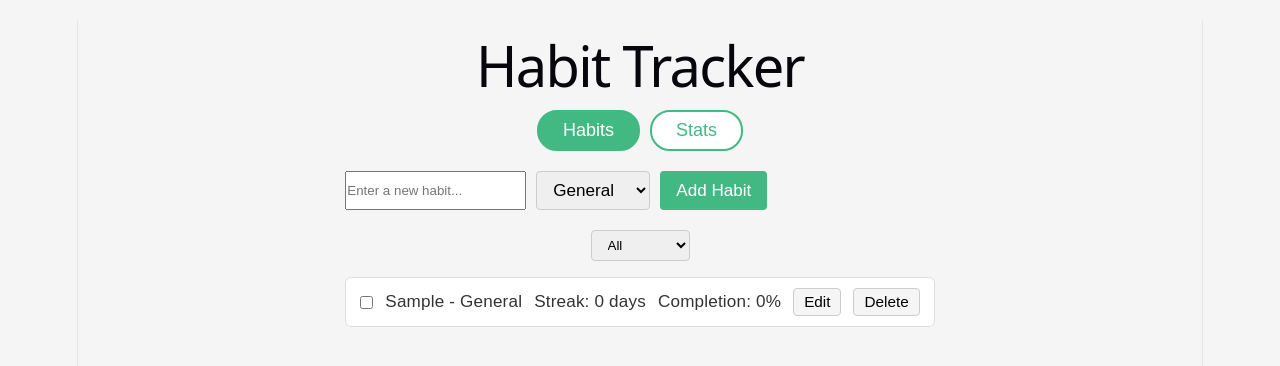
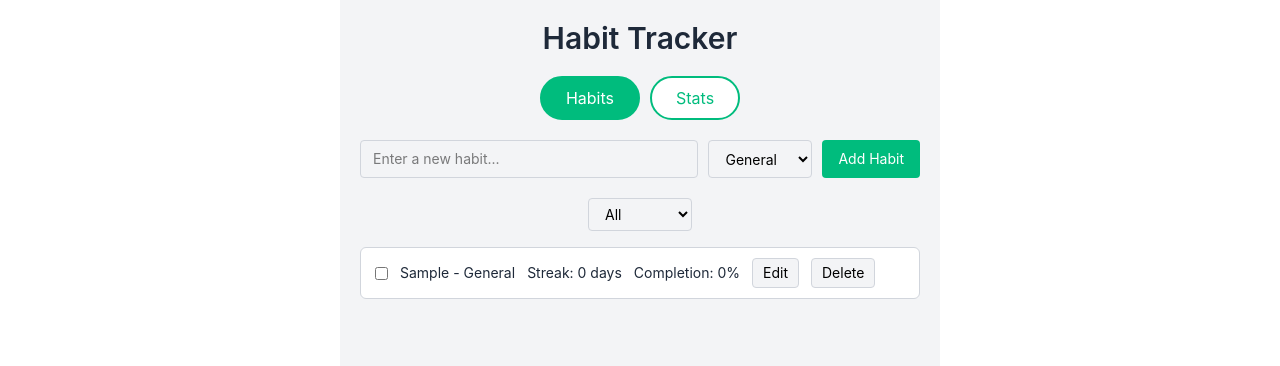
Before and after one commit to malakellamti/habit-tracker, a Vue app: page / in a window 1280 px wide. Both pictures are taken after typing "Sample" into the empty fields and a click on the button "Add Habit". Shown: the top 366 px of the page. Built offline with nearby package versions, Linux system fonts and the light colour scheme.

Commit message:
refactor: migrate styling from custom CSS to Tailwind CSS

```diff
--- a/package.json
+++ b/package.json
@@ -9,8 +9,10 @@
     "preview": "vite preview"
   },
   "dependencies": {
+    "@tailwindcss/vite": "^4.3.1",
     "chart.js": "^4.5.1",
     "pinia": "^3.0.4",
+    "tailwindcss": "^4.3.1",
     "vue": "^3.5.34"
   },
   "devDependencies": {
--- a/src/App.vue
+++ b/src/App.vue
@@ -1,10 +1,18 @@
 <template>
-  <div class="app">
-    <h1>Habit Tracker</h1>
+  <div class="max-w-[600px] mx-auto flex flex-col items-center font-sans bg-gray-100 min-h-screen p-5">
+    <h1 class="text-center mb-5 text-gray-800 text-3xl font-semibold">Habit Tracker</h1>
 
-    <div class="tabs">
-      <button :class="{ active: tab === 'habits' }" @click="tab = 'habits'">Habits</button>
-      <button :class="{ active: tab === 'stats' }" @click="tab = 'stats'">Stats</button>
+    <div class="flex gap-2.5 mb-5 justify-center">
+      <button
+        :class="tab === 'habits' ? 'bg-emerald-500 text-white' : 'bg-white text-emerald-500'"
+        class="px-6 py-2 border-2 border-emerald-500 rounded-full cursor-pointer text-base transition-all"
+        @click="tab = 'habits'"
+      >Habits</button>
+      <button
+        :class="tab === 'stats' ? 'bg-emerald-500 text-white' : 'bg-white text-emerald-500'"
+        class="px-6 py-2 border-2 border-emerald-500 rounded-full cursor-pointer text-base transition-all"
+        @click="tab = 'stats'"
+      >Stats</button>
     </div>
 
     <HabitList v-if="tab === 'habits'" />
@@ -19,54 +27,3 @@ import StatsView from './components/StatsView.vue'
 
 const tab = ref('habits')
 </script>
-
-<style>
-* {
-  margin: 0;
-  padding: 0;
-  box-sizing: border-box;
-}
-
-body {
-  font-family: Arial, sans-serif;
-  background-color: #f5f5f5;
-  padding: 20px;
-}
-
-.app {
-  max-width: 600px;
-  margin: 0 auto;
-  display: flex;
-  flex-direction: column;
-  align-items: center;
-}
-
-h1 {
-  text-align: center;
-  margin-bottom: 20px;
-  color: #333;
-}
-
-.tabs {
-  display: flex;
-  gap: 10px;
-  margin-bottom: 20px;
-  justify-content: center;
-}
-
-.tabs button {
-  padding: 8px 24px;
-  border: 2px solid #42b883;
-  border-radius: 20px;
-  background: white;
-  color: #42b883;
-  cursor: pointer;
-  font-size: 1rem;
-  transition: all 0.2s;
-}
-
-.tabs button.active {
-  background: #42b883;
-  color: white;
-}
-</style>
--- a/src/components/HabitCard.vue
+++ b/src/components/HabitCard.vue
@@ -1,19 +1,20 @@
 <!-- HabitCard: single habit item with checkbox -->
 <template>
-  <div class="habit-card">
+  <div class="flex items-center gap-3 px-3.5 py-2.5 mb-2 bg-white border border-gray-300 rounded-md w-full">
     <input
       type="checkbox"
       :checked="isCompletedToday"
       @change="toggle"
     />
-    <span v-if="!isEditing">{{ habit.name }} - {{ habit.category }}</span>
+    <span v-if="!isEditing" class="text-sm text-gray-800">{{ habit.name }} - {{ habit.category }}</span>
 
     <input
       v-if="isEditing"
       v-model="editedName"
+      class="px-2 py-1 border border-gray-300 rounded"
       @keyup.enter="saveEdit"
     />
-    <select v-if="isEditing" v-model="editedCategory">
+    <select v-if="isEditing" v-model="editedCategory" class="px-2 py-1 border border-gray-300 rounded">
       <option value="General">General</option>
       <option value="Health">Health</option>
       <option value="Work">Work</option>
@@ -21,11 +22,22 @@
       <option value="Sport">Sport</option>
     </select>
 
-    <span>Streak: {{ store.getStreak(habit.id) }} days</span>
-    <span>Completion: {{ store.getCompletionRate(habit.id) }}%</span>
-    <button @click="startEdit" v-if="!isEditing">Edit</button>
-    <button @click="saveEdit" v-if="isEditing">Save</button>
-    <button @click="confirmDelete">Delete</button>
+    <span class="text-sm text-gray-800">Streak: {{ store.getStreak(habit.id) }} days</span>
+    <span class="text-sm text-gray-800">Completion: {{ store.getCompletionRate(habit.id) }}%</span>
+    <button
+      v-if="!isEditing"
+      class="px-2.5 py-1 border border-gray-300 rounded bg-gray-100 hover:bg-gray-200 cursor-pointer text-sm"
+      @click="startEdit"
+    >Edit</button>
+    <button
+      v-if="isEditing"
+      class="px-2.5 py-1 border border-gray-300 rounded bg-gray-100 hover:bg-gray-200 cursor-pointer text-sm"
+      @click="saveEdit"
+    >Save</button>
+    <button
+      class="px-2.5 py-1 border border-gray-300 rounded bg-gray-100 hover:bg-gray-200 cursor-pointer text-sm"
+      @click="confirmDelete"
+    >Delete</button>
   </div>
 </template>
 
@@ -66,41 +78,3 @@ function confirmDelete() {
   }
 }
 </script>
-<style scoped>
-.habit-card {
-  display: flex;
-  align-items: center;
-  gap: 12px;
-  padding: 10px 14px;
-  margin-bottom: 8px;
-  background: white;
-  border: 1px solid #ddd;
-  border-radius: 6px;
-  width: 100%;
-}
-
-.habit-card span {
-  font-size: 0.95rem;
-  color: #333;
-}
-
-.habit-card input[type="text"],
-.habit-card select {
-  padding: 4px 8px;
-  border: 1px solid #ccc;
-  border-radius: 4px;
-}
-
-.habit-card button {
-  padding: 4px 10px;
-  border: 1px solid #ccc;
-  border-radius: 4px;
-  background: #f5f5f5;
-  cursor: pointer;
-  font-size: 0.85rem;
-}
-
-.habit-card button:hover {
-  background: #e8e8e8;
-}
-</style>
--- a/src/components/HabitForm.vue
+++ b/src/components/HabitForm.vue
@@ -1,19 +1,23 @@
 <!-- HabitForm: input form to add new habits -->
 <template>
-  <div class="habit-form">
+  <div class="flex gap-2.5 mb-5 w-full">
     <input
       v-model="habitName"
       placeholder="Enter a new habit..."
+      class="flex-1 px-3 py-2 border border-gray-300 rounded text-sm"
       @keyup.enter="addHabit"
     />
-    <select v-model="habitCategory">
+    <select v-model="habitCategory" class="px-3 py-2 border border-gray-300 rounded text-sm">
       <option value="General">General</option>
       <option value="Health">Health</option>
       <option value="Work">Work</option>
       <option value="Personal">Personal</option>
       <option value="Sport">Sport</option>
     </select>
-    <button @click="addHabit">Add Habit</button>
+    <button
+      class="px-4 py-2 border-none rounded bg-emerald-500 text-white text-sm cursor-pointer hover:bg-emerald-600"
+      @click="addHabit"
+    >Add Habit</button>
   </div>
 </template>
 
@@ -33,40 +37,3 @@ function addHabit() {
   }
 }
 </script>
-<style scoped>
-.habit-form {
-  display: flex;
-  gap: 10px;
-  margin-bottom: 20px;
-  width: 100%;
-}
-
-.habit-form input[type="text"] {
-  flex: 1;
-  padding: 8px 12px;
-  border: 1px solid #ccc;
-  border-radius: 4px;
-  font-size: 0.95rem;
-}
-
-.habit-form select {
-  padding: 8px 12px;
-  border: 1px solid #ccc;
-  border-radius: 4px;
-  font-size: 0.95rem;
-}
-
-.habit-form button {
-  padding: 8px 16px;
-  border: none;
-  border-radius: 4px;
-  background: #42b883;
-  color: white;
-  font-size: 0.95rem;
-  cursor: pointer;
-}
-
-.habit-form button:hover {
-  background: #389b6f;
-}
-</style>
--- a/src/components/HabitList.vue
+++ b/src/components/HabitList.vue
@@ -1,9 +1,9 @@
 <!-- HabitList: displays all habits -->
 <template>
-  <div class="habit-list">
+  <div class="w-full flex flex-col items-center">
     <HabitForm />
 
-    <select v-model="selectedCategory">
+    <select v-model="selectedCategory" class="mb-4 px-3 py-1.5 border border-gray-300 rounded text-sm">
       <option value="All">All</option>
       <option value="General">General</option>
       <option value="Health">Health</option>
@@ -13,7 +13,7 @@
     </select>
 
     <div v-if="filteredHabits.length === 0">
-      <p>No habits yet. Add one above!</p>
+      <p class="text-gray-500 text-sm">No habits yet. Add one above!</p>
     </div>
     <HabitCard
       v-for="habit in filteredHabits"
@@ -41,18 +41,3 @@ onMounted(() => {
   store.loadFromLocalStorage()
 })
 </script>
-<style scoped>
-.habit-list {
-  width: 100%;
-  display: flex;
-  flex-direction: column;
-  align-items: center;
-}
-
-.habit-list select {
-  margin-bottom: 16px;
-  padding: 6px 12px;
-  border: 1px solid #ccc;
-  border-radius: 4px;
-}
-</style>
--- a/src/components/StatsView.vue
+++ b/src/components/StatsView.vue
@@ -1,17 +1,18 @@
 <template>
-  <div class="stats">
-    <h2>Statistics</h2>
+  <div class="p-4 w-full">
+    <h2 class="text-xl font-semibold text-gray-800 mb-2">Statistics</h2>
 
-    <div class="chart-section">
-      <h3>Weekly Completion Rate</h3>
-      <canvas ref="weeklyChart"></canvas>
+    <div class="mb-8">
+      <h3 class="mb-2.5 text-gray-600 text-base">Weekly Completion Rate</h3>
+      <canvas ref="weeklyChart" class="max-h-[250px]"></canvas>
     </div>
 
-    <div class="chart-section">
-      <h3>Monthly Completion Rate</h3>
-      <canvas ref="monthlyChart"></canvas>
+    <div class="mb-8">
+      <h3 class="mb-2.5 text-gray-600 text-base">Monthly Completion Rate</h3>
+      <canvas ref="monthlyChart" class="max-h-[250px]"></canvas>
     </div>
-  <HeatMap />
+
+    <HeatMap />
   </div>
 </template>
 
@@ -93,9 +94,3 @@ onMounted(() => {
   })
 })
 </script>
-
-<style scoped>
-.stats { padding: 1rem; }
-.chart-section { margin-bottom: 2rem; }
-canvas { max-height: 250px; }
-</style>
--- a/src/style.css
+++ b/src/style.css
@@ -1,296 +1,7 @@
-:root {
-  --text: #6b6375;
-  --text-h: #08060d;
-  --bg: #fff;
-  --border: #e5e4e7;
-  --code-bg: #f4f3ec;
-  --accent: #aa3bff;
-  --accent-bg: rgba(170, 59, 255, 0.1);
-  --accent-border: rgba(170, 59, 255, 0.5);
-  --social-bg: rgba(244, 243, 236, 0.5);
-  --shadow:
-    rgba(0, 0, 0, 0.1) 0 10px 15px -3px, rgba(0, 0, 0, 0.05) 0 4px 6px -2px;
+@import "tailwindcss";
 
-  --sans: system-ui, 'Segoe UI', Roboto, sans-serif;
-  --heading: system-ui, 'Segoe UI', Roboto, sans-serif;
-  --mono: ui-monospace, Consolas, monospace;
-
-  font: 18px/145% var(--sans);
-  letter-spacing: 0.18px;
-  color-scheme: light dark;
-  color: var(--text);
-  background: var(--bg);
-  font-synthesis: none;
-  text-rendering: optimizeLegibility;
-  -webkit-font-smoothing: antialiased;
-  -moz-osx-font-smoothing: grayscale;
-
-  @media (max-width: 1024px) {
-    font-size: 16px;
+@layer utilities {
+  .grid-cols-13 {
+    grid-template-columns: repeat(13, minmax(0, 1fr));
   }
 }
-
-@media (prefers-color-scheme: dark) {
-  :root {
-    --text: #9ca3af;
-    --text-h: #f3f4f6;
-    --bg: #16171d;
-    --border: #2e303a;
-    --code-bg: #1f2028;
-    --accent: #c084fc;
-    --accent-bg: rgba(192, 132, 252, 0.15);
-    --accent-border: rgba(192, 132, 252, 0.5);
-    --social-bg: rgba(47, 48, 58, 0.5);
-    --shadow:
-      rgba(0, 0, 0, 0.4) 0 10px 15px -3px, rgba(0, 0, 0, 0.25) 0 4px 6px -2px;
-  }
-
-  #social .button-icon {
-    filter: invert(1) brightness(2);
-  }
-}
-
-body {
-  margin: 0;
-}
-
-h1,
-h2 {
-  font-family: var(--heading);
-  font-weight: 500;
-  color: var(--text-h);
-}
-
-h1 {
-  font-size: 56px;
-  letter-spacing: -1.68px;
-  margin: 32px 0;
-  @media (max-width: 1024px) {
-    font-size: 36px;
-    margin: 20px 0;
-  }
-}
-h2 {
-  font-size: 24px;
-  line-height: 118%;
-  letter-spacing: -0.24px;
-  margin: 0 0 8px;
-  @media (max-width: 1024px) {
-    font-size: 20px;
-  }
-}
-p {
-  margin: 0;
-}
-
-code,
-.counter {
-  font-family: var(--mono);
-  display: inline-flex;
-  border-radius: 4px;
-  color: var(--text-h);
-}
-
-code {
-  font-size: 15px;
-  line-height: 135%;
-  padding: 4px 8px;
-  background: var(--code-bg);
-}
-
-.counter {
-  font-size: 16px;
-  padding: 5px 10px;
-  border-radius: 5px;
-  color: var(--accent);
-  background: var(--accent-bg);
-  border: 2px solid transparent;
-  transition: border-color 0.3s;
-  margin-bottom: 24px;
-
-  &:hover {
-    border-color: var(--accent-border);
-  }
-  &:focus-visible {
-    outline: 2px solid var(--accent);
-    outline-offset: 2px;
-  }
-}
-
-.hero {
-  position: relative;
-
-  .base,
-  .framework,
-  .vite {
-    inset-inline: 0;
-    margin: 0 auto;
-  }
-
-  .base {
-    width: 170px;
-    position: relative;
-    z-index: 0;
-  }
-
-  .framework,
-  .vite {
-    position: absolute;
-  }
-
-  .framework {
-    z-index: 1;
-    top: 34px;
-    height: 28px;
-    transform: perspective(2000px) rotateZ(300deg) rotateX(44deg) rotateY(39deg)
-      scale(1.4);
-  }
-
-  .vite {
-    z-index: 0;
-    top: 107px;
-    height: 26px;
-    width: auto;
-    transform: perspective(2000px) rotateZ(300deg) rotateX(40deg) rotateY(39deg)
-      scale(0.8);
-  }
-}
-
-#app {
-  width: 1126px;
-  max-width: 100%;
-  margin: 0 auto;
-  text-align: center;
-  border-inline: 1px solid var(--border);
-  min-height: 100svh;
-  display: flex;
-  flex-direction: column;
-  box-sizing: border-box;
-}
-
-#center {
-  display: flex;
-  flex-direction: column;
-  gap: 25px;
-  place-content: center;
-  place-items: center;
-  flex-grow: 1;
-
-  @media (max-width: 1024px) {
-    padding: 32px 20px 24px;
-    gap: 18px;
-  }
-}
-
-#next-steps {
-  display: flex;
-  border-top: 1px solid var(--border);
-  text-align: left;
-
-  & > div {
-    flex: 1 1 0;
-    padding: 32px;
-    @media (max-width: 1024px) {
-      padding: 24px 20px;
-    }
-  }
-
-  .icon {
-    margin-bottom: 16px;
-    width: 22px;
-    height: 22px;
-  }
-
-  @media (max-width: 1024px) {
-    flex-direction: column;
-    text-align: center;
-  }
-}
-
-#docs {
-  border-right: 1px solid var(--border);
-
-  @media (max-width: 1024px) {
-    border-right: none;
-    border-bottom: 1px solid var(--border);
-  }
-}
-
-#next-steps ul {
-  list-style: none;
-  padding: 0;
-  display: flex;
-  gap: 8px;
-  margin: 32px 0 0;
-
-  .logo {
-    height: 18px;
-  }
-
-  a {
-    color: var(--text-h);
-    font-size: 16px;
-    border-radius: 6px;
-    background: var(--social-bg);
-    display: flex;
-    padding: 6px 12px;
-    align-items: center;
-    gap: 8px;
-    text-decoration: none;
-    transition: box-shadow 0.3s;
-
-    &:hover {
-      box-shadow: var(--shadow);
-    }
-    .button-icon {
-      height: 18px;
-      width: 18px;
-    }
-  }
-
-  @media (max-width: 1024px) {
-    margin-top: 20px;
-    flex-wrap: wrap;
-    justify-content: center;
-
-    li {
-      flex: 1 1 calc(50% - 8px);
-    }
-
-    a {
-      width: 100%;
-      justify-content: center;
-      box-sizing: border-box;
-    }
-  }
-}
-
-#spacer {
-  height: 88px;
-  border-top: 1px solid var(--border);
-  @media (max-width: 1024px) {
-    height: 48px;
-  }
-}
-
-.ticks {
-  position: relative;
-  width: 100%;
-
-  &::before,
-  &::after {
-    content: '';
-    position: absolute;
-    top: -4.5px;
-    border: 5px solid transparent;
-  }
-
-  &::before {
-    left: 0;
-    border-left-color: var(--border);
-  }
-  &::after {
-    right: 0;
-    border-right-color: var(--border);
-  }
-}
--- a/vite.config.js
+++ b/vite.config.js
@@ -1,7 +1,8 @@
 import { defineConfig } from 'vite'
 import vue from '@vitejs/plugin-vue'
+import tailwindcss from '@tailwindcss/vite'
 
 // https://vite.dev/config/
 export default defineConfig({
-  plugins: [vue()],
+  plugins: [vue(), tailwindcss()],
 })
```
Also changed, not shown: src/components/HeatMap.vue (+12 -38 lines), 1 other file (tests, documents, lock files or other folders).
